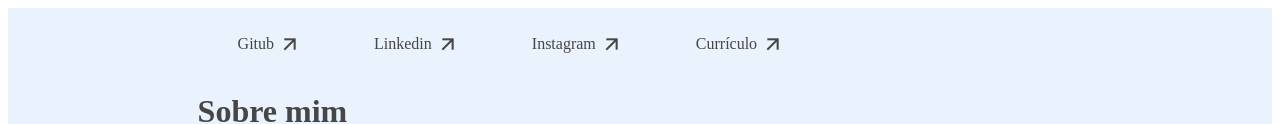
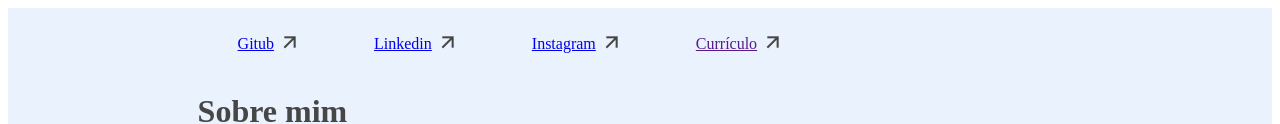
Before and after one commit to Carlos-Sardenha/Portifolio, a plain HTML site: page index.html in a window 1280 px wide. Shown: the part 580-704 px from the top of the page. Drawn offline with Linux system fonts and the light colour scheme.

Commit message:
atualizacao index e adicao curriculo

```diff
--- a/index.html
+++ b/index.html
@@ -41,10 +41,10 @@
                 <p class="paragrafo">Eu estou estudando Análise e Desenvolvimento de Sistemas na UNICAMP</p>
 
                 <li class="lista-de-midias-sociais">
-                    <ul href="#" class="itens-midias-sociais">Gitub </ul> <img href="#" class="setinha" src="arquivos/seta.png" alt="seta">
-                    <ul href="#" class="itens-midias-sociais">Linkedin </ul> <img href="#" class="setinha" src="arquivos/seta.png" alt="seta">
-                    <ul href="#" class="itens-midias-sociais">Instagram </ul> <img href="#" class="setinha" src="arquivos/seta.png" alt="seta">
-                    <ul href="#" class="itens-midias-sociais">Currículo </ul> <img href="#" class="setinha" src="arquivos/seta.png" alt="seta">
+                    <ul href="#" class="itens-midias-sociais"><a href="https://github.com/Carlos-Sardenha">Gitub </ul> <img href="#" class="setinha" src="arquivos/seta.png" alt="seta"></a>
+                    <ul href="#" class="itens-midias-sociais"><a href="https://www.linkedin.com/in/carlos-sardenha-dev/">Linkedin </ul> <img href="#" class="setinha" src="arquivos/seta.png" alt="seta"></a>
+                    <ul href="#" class="itens-midias-sociais"><a href="https://www.instagram.com/carlos_sardnha/?theme=dark">Instagram </ul> <img href="#" class="setinha" src="arquivos/seta.png" alt="seta"></a>
+                    <ul href="#" class="itens-midias-sociais"><a href="">Currículo </ul> <img href="#" class="setinha" src="arquivos/seta.png" alt="seta"></a>
                 </li>
             </section>
 
```
Also changed, not shown: curriculo.html (added, +11 -0 lines).
